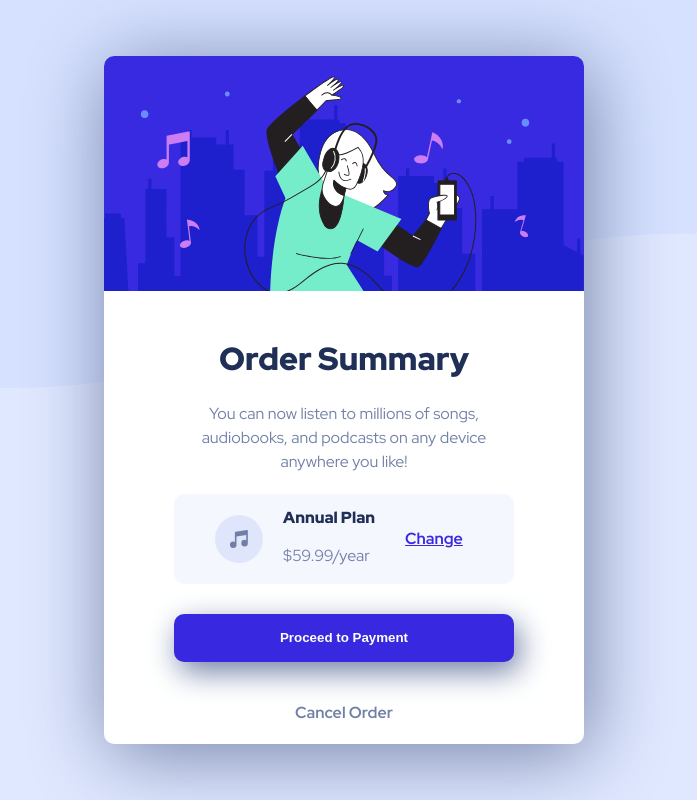
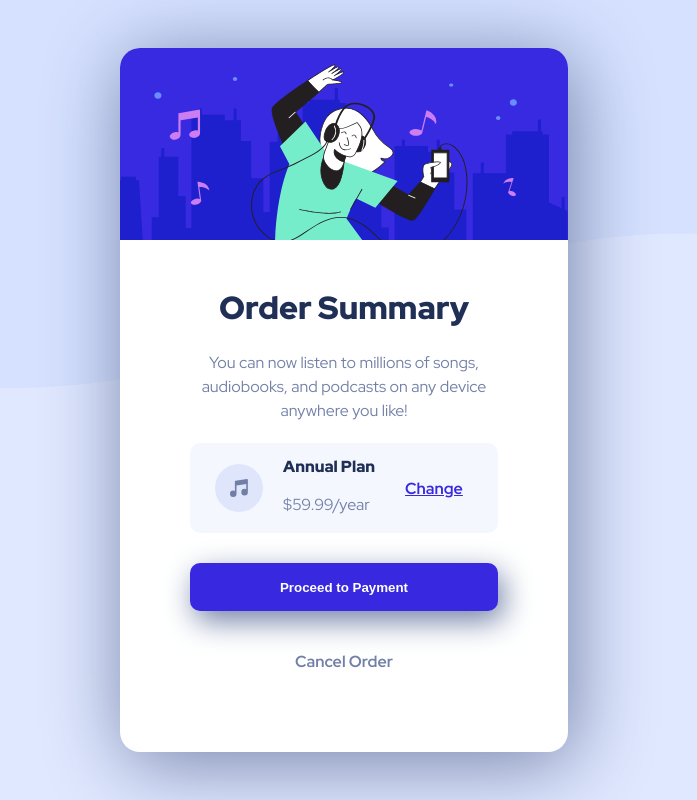
Before and after one commit to ash-kick/order-summary-component, a plain HTML site: page index.html in a window 1280 px wide. Shown: the whole page, without its empty margins (296-993 px from the left). Drawn offline with Linux system fonts and the light colour scheme.

Commit message:
adjusting width and height of main area as well as border-radius

```diff
--- a/style.css
+++ b/style.css
@@ -131,12 +131,13 @@ p {
 
     .music-person-img {
         width:  100%;
+        height: 12rem;
     }
 
     main {
-        width: 30rem;
-        height: 43rem;
-        border-radius: 10px;
+        width: 28rem;
+        height: 44rem;
+        border-radius: 20px;
         overflow: hidden;
     }
 
```
